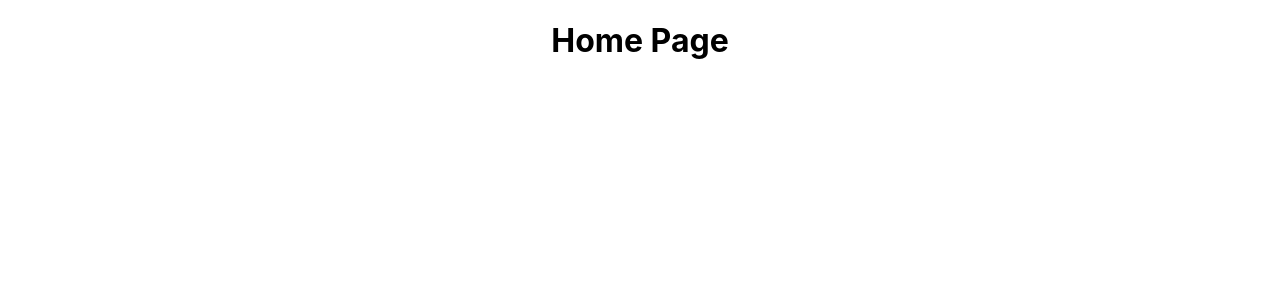
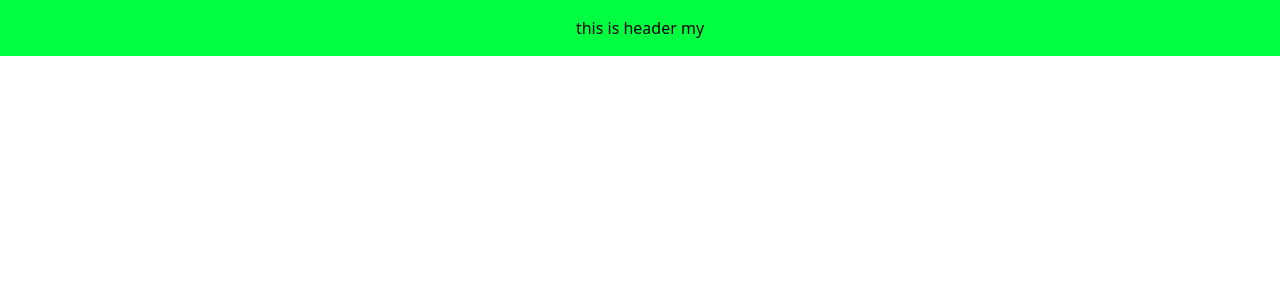
Before and after one commit to PiyumalNipuna60/React-Study-02, a React (Create React App) app in the folder project-01/: page / in a window 1280 px wide. Shown: the top 300 px of the page. Built offline with nearby package versions, Linux system fonts and the light colour scheme.

Commit message:
Create Heaer and set teilwin css

```diff
--- a/project-01/package.json
+++ b/project-01/package.json
@@ -34,5 +34,10 @@
       "last 1 firefox version",
       "last 1 safari version"
     ]
+  },
+  "devDependencies": {
+    "autoprefixer": "^10.4.14",
+    "postcss": "^8.4.21",
+    "tailwindcss": "^3.3.0"
   }
 }
--- /dev/null
+++ b/project-01/postcss.config.js
@@ -0,0 +1,6 @@
+module.exports = {
+  plugins: {
+    tailwindcss: {},
+    autoprefixer: {},
+  },
+}
--- a/project-01/src/App.js
+++ b/project-01/src/App.js
@@ -1,6 +1,5 @@
 import logo from './logo.svg';
 import './App.css';
-import PartOne from './components/PartOne';
 import HomePage from './pages/homePage/HomePage';
 
 function App() {
--- a/project-01/src/components/PartOne.js
+++ /dev/null
@@ -1,11 +0,0 @@
-import React, { Component } from 'react'
-
-export default class PartOne extends Component {
-  render() {
-    return (
-      <div>
-        <h2>this is component</h2>
-      </div>
-    )
-  }
-}
--- /dev/null
+++ b/project-01/src/components/header/Header.js
@@ -0,0 +1,11 @@
+import React, { Component } from 'react'
+
+export default class Header extends Component {
+  render() {
+    return (
+      <div className="bg-accent-tes-200 h-13 w-full text-black fixed top-0 p-4">
+        <span>this is header my</span>
+      </div>
+    )
+  }
+}
--- /dev/null
+++ b/project-01/src/components/header/index.ts
@@ -0,0 +1 @@
+export { default } from "./Header"
--- a/project-01/src/index.css
+++ b/project-01/src/index.css
@@ -1,13 +1,30 @@
-body {
-  margin: 0;
-  font-family: -apple-system, BlinkMacSystemFont, 'Segoe UI', 'Roboto', 'Oxygen',
-    'Ubuntu', 'Cantarell', 'Fira Sans', 'Droid Sans', 'Helvetica Neue',
-    sans-serif;
-  -webkit-font-smoothing: antialiased;
-  -moz-osx-font-smoothing: grayscale;
+@tailwind components;
+@tailwind utilities;
+
+@tailwind base;
+
+@layer base{
+  /* you can add more generic style here */
+  h1 {
+    @apply text-xl sm:text-2xl  md:text-3xl lg:text-4xl font-bold font-heading;
+  }
+  h2 {
+    @apply text-lg sm:text-xl md:text-2xl lg:text-3xl font-bold;
+  }
+  h3 {
+    @apply text-base sm:text-lg md:text-xl lg:text-2xl font-bold;
+  }
+  h4 {
+    @apply text-lg lg:text-xl font-semibold;
+  }
+  h5 {
+    @apply text-base font-semibold;
+  }
+  h6 {
+    @apply text-sm font-semibold;
+  }
+  p {
+    @apply text-base leading-7;
+  }
+
 }
-
-code {
-  font-family: source-code-pro, Menlo, Monaco, Consolas, 'Courier New',
-    monospace;
-}
--- a/project-01/src/pages/homePage/HomePage.js
+++ b/project-01/src/pages/homePage/HomePage.js
@@ -1,9 +1,15 @@
 import React, { Component } from 'react'
+import Header from '../../components/header/Header'
+
+
+
 
 export default class HomePage extends Component {
   render() {
     return (
-      <div><h1>Home Page</h1></div>
+      <div>
+          <Header/>
+      </div>
     )
   }
 }
--- /dev/null
+++ b/project-01/tailwind.config.js
@@ -0,0 +1,33 @@
+/** @type {import('tailwindcss').Config} */
+module.exports = {
+  content: ["./src/**/*.{js,jsx,ts,tsx}"],
+  theme: {
+    extend: {
+      colors: {
+        accent: {
+          navy: {
+            200: "#4634eb",
+            100: "#485468",
+            50: "#bfd2f2",
+          },
+
+          tes:{
+            200:"#00ff40",
+            100:"#40ff00",
+            50 : "#80ff00",
+            10:"#bfff00",
+          },
+
+          main:"#ff0000",
+        },
+
+      },
+      fontFamily: {
+        'babylonica': ['Babylonica', 'cursive'],
+        'fira-sans': ['Fira Sans', 'sans-serif'],
+        'heading': ['Play', 'sans-serif']
+      }
+    },
+  },
+  plugins: [],
+}
```
Also changed, not shown: project-01/src/components/header/Header.css (added), 1 other file (tests, documents, lock files or other folders).
